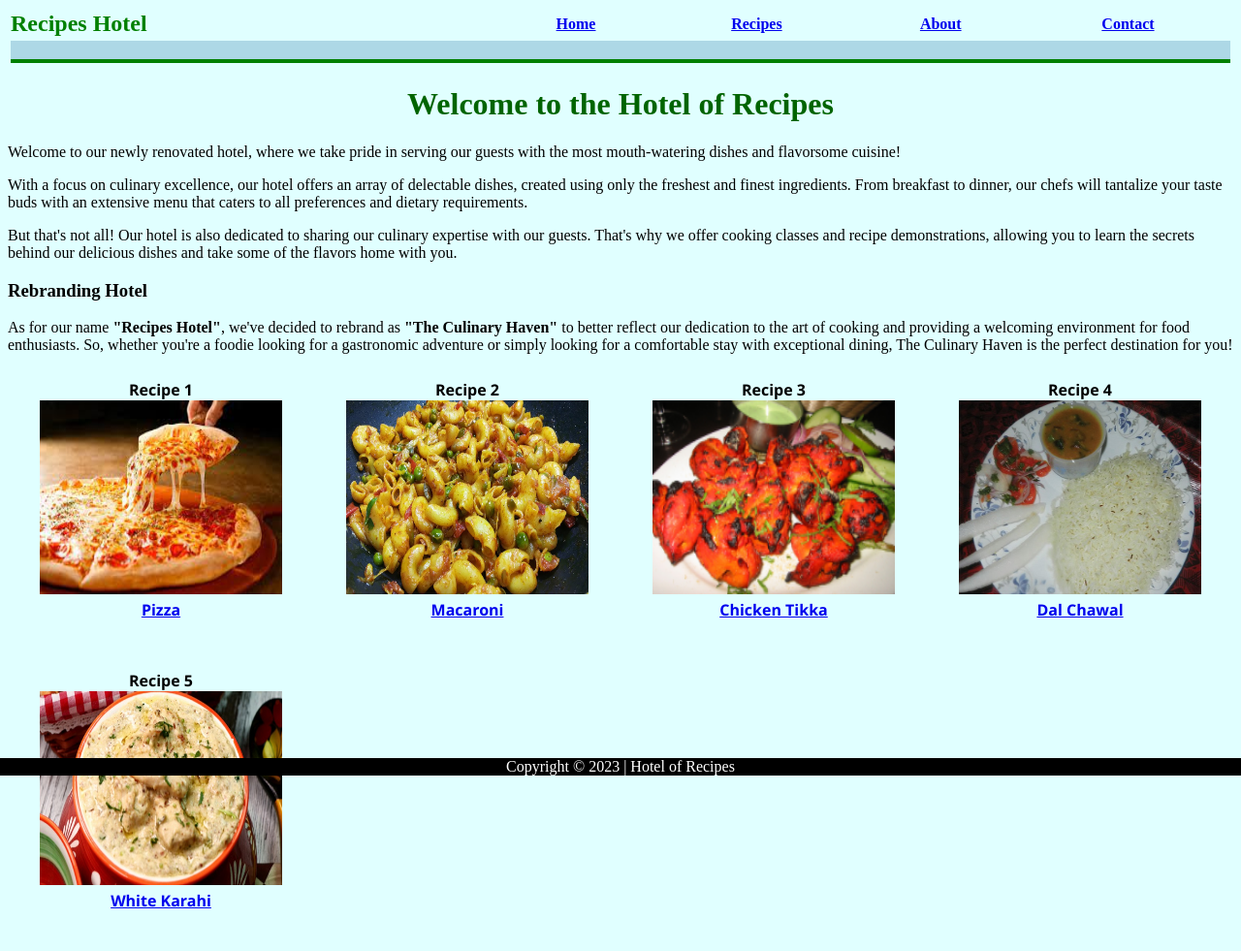
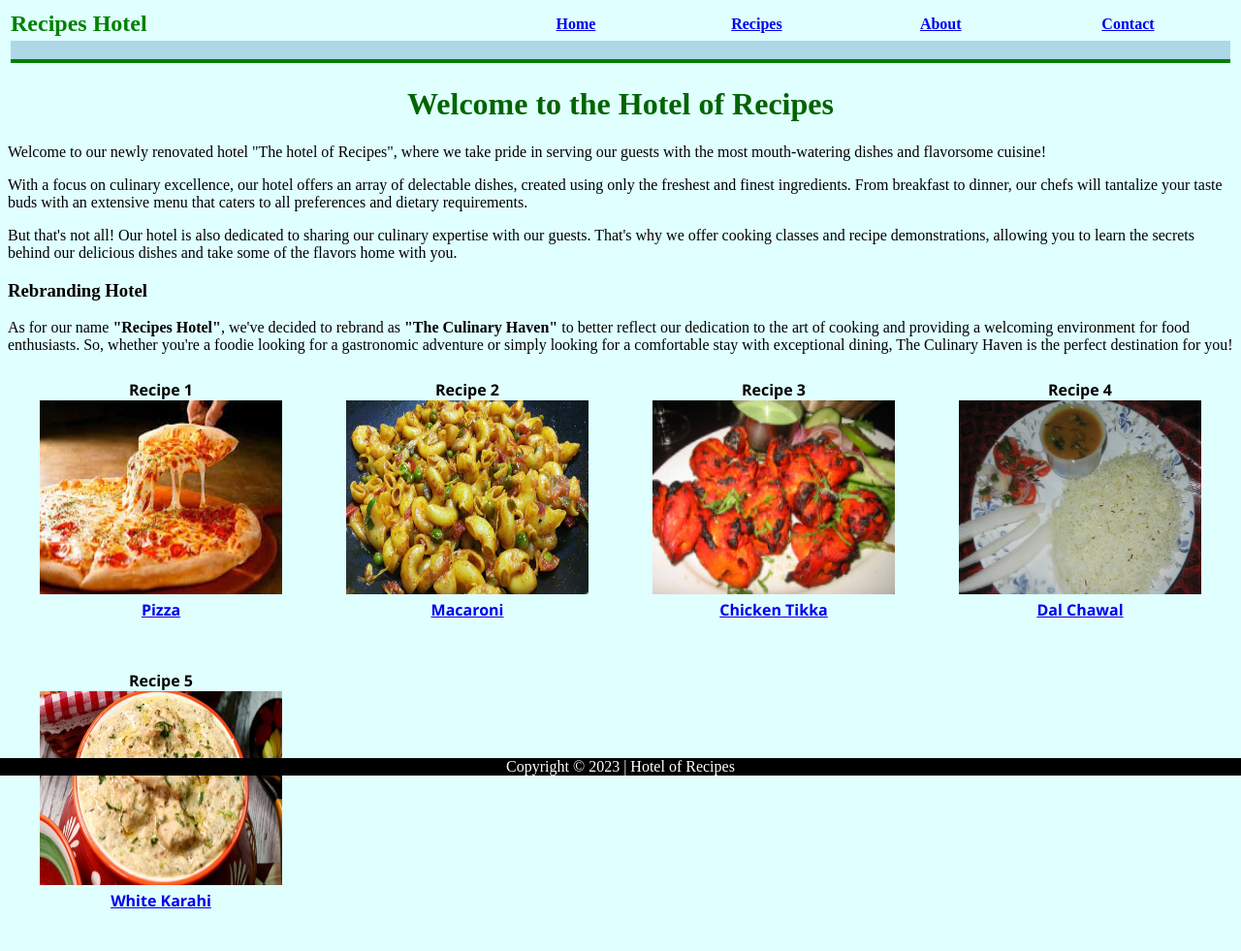
Before and after one commit to irfannhmp/Simple-Recipe-Website, a plain HTML site: page index.html in a window 1280 px wide. Shown: the whole page at 97% size. Drawn offline with Linux system fonts and the light colour scheme.

Commit message:
Simple Recipe Website rebranding as Hotel

```diff
--- a/index.html
+++ b/index.html
@@ -74,7 +74,7 @@
 
     <div>
         <p>
-            Welcome to our newly renovated hotel, where we take pride in serving our guests with the most mouth-watering dishes and flavorsome cuisine!
+            Welcome to our newly renovated hotel "The hotel of Recipes", where we take pride in serving our guests with the most mouth-watering dishes and flavorsome cuisine!
         </p>
         <p>With a focus on culinary excellence, our hotel offers an array of delectable dishes, created using only the freshest and finest ingredients. From breakfast to dinner, our chefs will tantalize your taste buds with an extensive menu that caters to all preferences and dietary requirements.
         </p>
```
